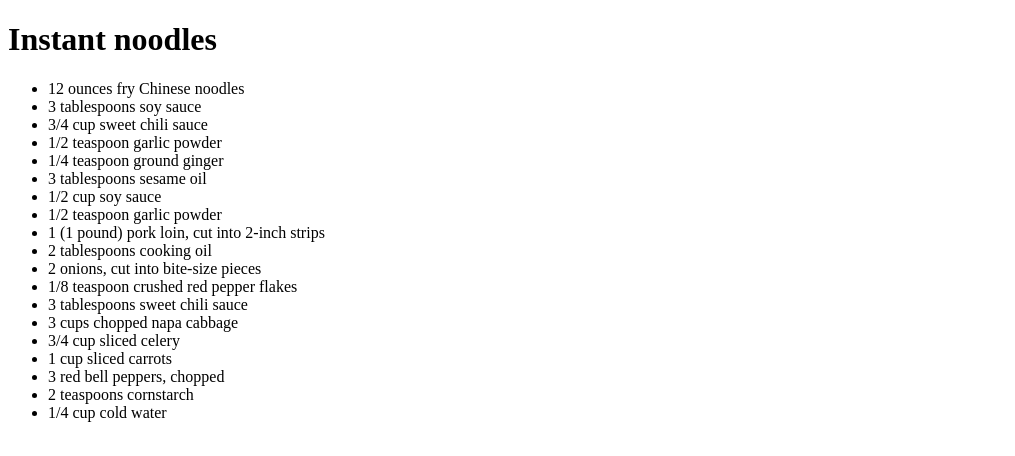
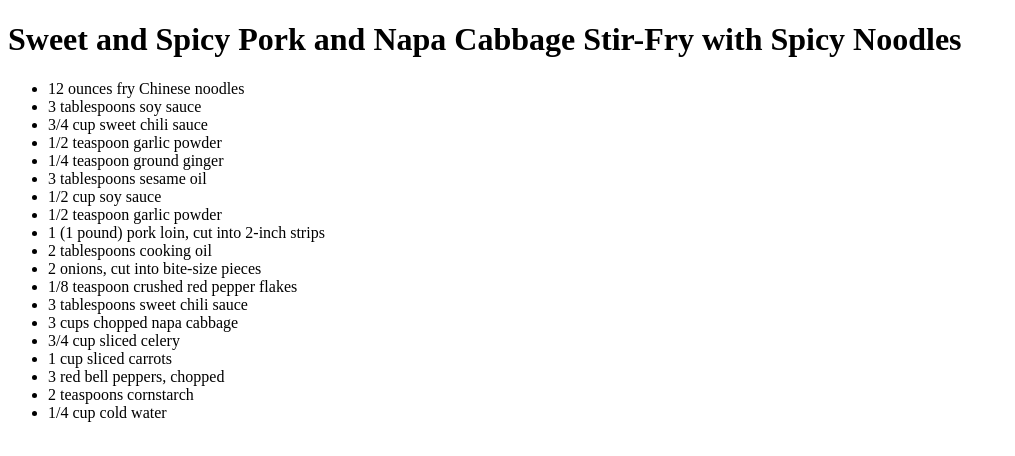
Before and after one commit to letunglam2000/odin-recipes, a plain HTML site: page recipes/noodles.html in a window 1280 px wide. Shown: the whole page, without its empty margins (0-1015 px from the left). Drawn offline with Linux system fonts and the light colour scheme.

Commit message:
Change heading to name of the dish

```diff
--- a/recipes/noodles.html
+++ b/recipes/noodles.html
@@ -5,7 +5,7 @@
     <title>Instant noodles</title>
 </head>
 <body>
-    <h1>Instant noodles</h1>
+    <h1>Sweet and Spicy Pork and Napa Cabbage Stir-Fry with Spicy Noodles</h1>
     <ul>
         <li>12 ounces fry Chinese noodles</li>
         <li>3 tablespoons soy sauce</li>
```
